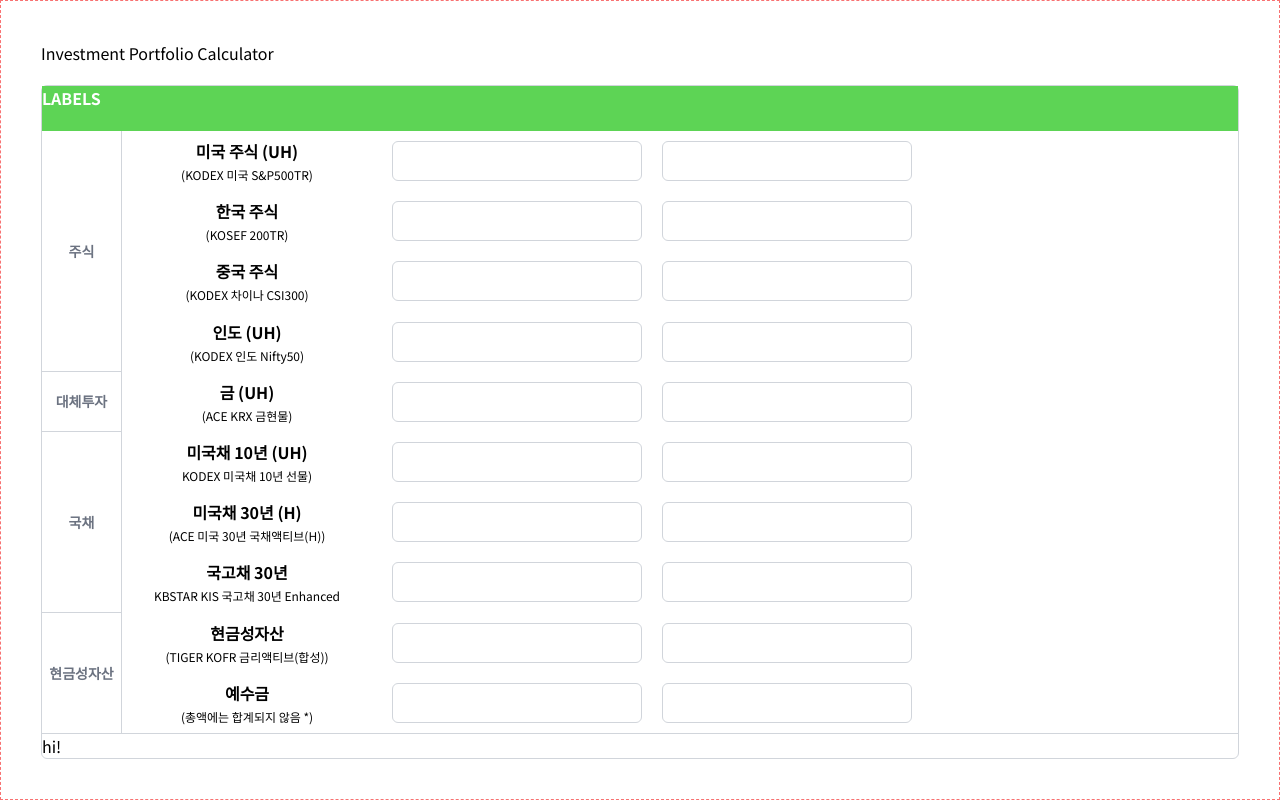
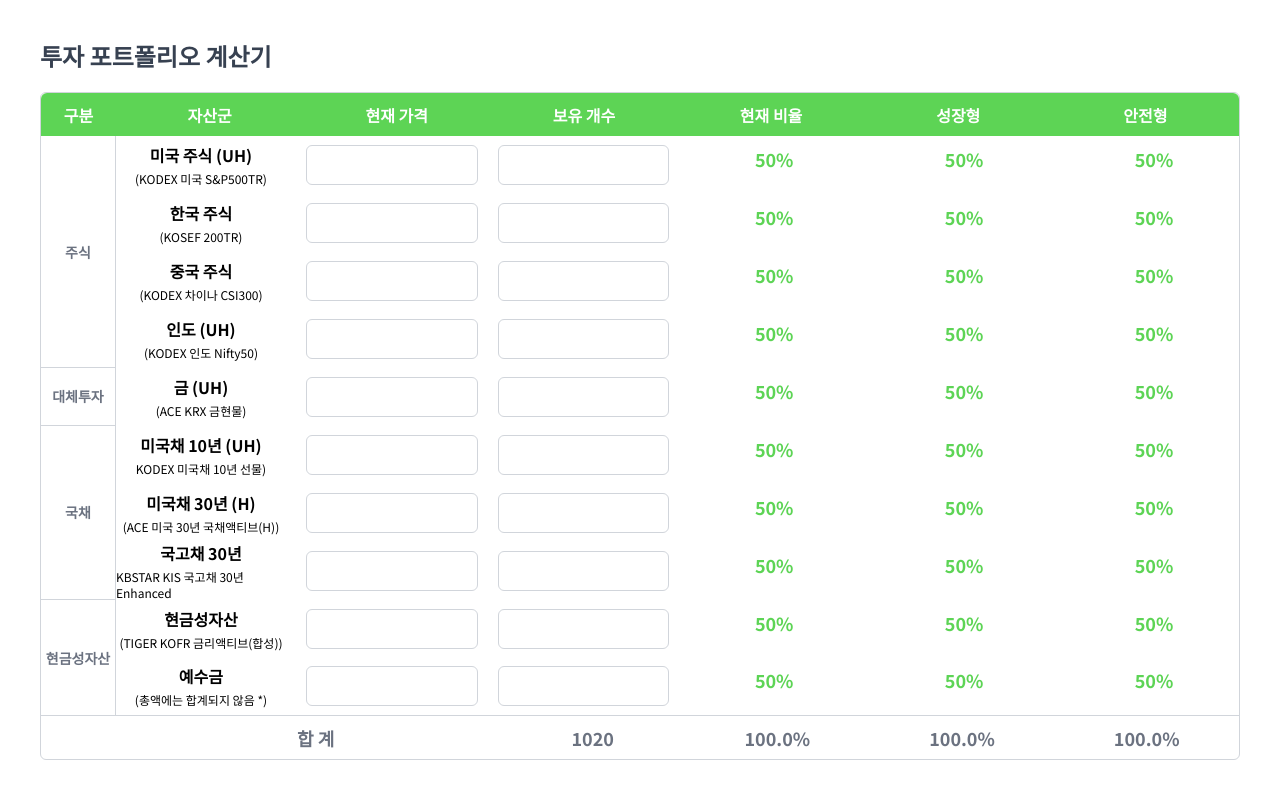
Before and after one commit to sqsung/investment-ratio-calculator, a Next.js app: page / in a window 1280 px wide. Built offline with nearby package versions, Linux system fonts and the light colour scheme.

Commit message:
Feat: set up initial UI layout

```diff
--- a/src/app/globals.css
+++ b/src/app/globals.css
@@ -26,5 +26,5 @@ body {
 }
 
 .input {
-  @apply border rounded-md border-gray-300 w-[250px] outline-none [&:focus]:border-primary [&:focus]:border-2 transition
+  @apply border rounded-md border-gray-300 w-full outline-none [&:focus]:border-primary [&:focus]:border-2 transition
 }
--- a/src/app/page.tsx
+++ b/src/app/page.tsx
@@ -3,10 +3,20 @@ import { InvestmentInput } from "@/components/investment";
 
 export default function Home() {
   return (
-    <div className="debug-border h-screen p-10 flex flex-col gap-5">
-      <h1>Investment Portfolio Calculator</h1>
+    <div className="h-screen p-10 flex flex-col gap-5">
+      <h1 className="font-bold text-gray-700 text-2xl">투자 포트폴리오 계산기</h1>
       <div className="h-full flex flex-col border rounded-md border-gray-300">
-        <div className="h-[50px] w-full bg-primary text-white font-bold">LABELS</div>
+        <div className="rounded-t-md flex h-[50px] w-full bg-primary text-white font-bold">
+          <p className="w-[80px] h-full flex justify-center items-center">구분</p>
+          <div className="flex w-full justify-between">
+            <p className="w-full h-full flex justify-center items-center">자산군</p>
+            <p className="w-full h-full flex justify-center items-center">현재 가격</p>
+            <p className="w-full h-full flex justify-center items-center">보유 개수</p>
+            <p className="w-full h-full flex justify-center items-center">현재 비율</p>
+            <p className="w-full h-full flex justify-center items-center">성장형</p>
+            <p className="w-full h-full flex justify-center items-center">안전형</p>
+          </div>
+        </div>
         <div className="h-full flex">
           <div className="grid grid-rows-[4fr,1fr,3fr,2fr] w-[80px] h-full text-sm text-gray-500 font-bold">
             <p className="h-full flex justify-center items-center border-r border-b border-gray-300">주식</p>
@@ -14,7 +24,7 @@ export default function Home() {
             <p className="h-full flex justify-center items-center border-r border-b border-gray-300">국채</p>
             <p className="h-full flex justify-center items-center border-r border-gray-300">현금성자산</p>
           </div>
-          <div className="flex flex-col h-full justify-around">
+          <div className="w-full flex flex-col h-full justify-around">
             <InvestmentInput mainLabel="미국 주식 (UH)" subLabel="(KODEX 미국 S&P500TR)" />
             <InvestmentInput mainLabel="한국 주식" subLabel="(KOSEF 200TR)" />
             <InvestmentInput mainLabel="중국 주식" subLabel="(KODEX 차이나 CSI300)" />
@@ -27,7 +37,13 @@ export default function Home() {
             <InvestmentInput mainLabel="예수금" subLabel="(총액에는 합계되지 않음 *)" />
           </div>
         </div>
-        <div className="border-t border-gray-300">hi!</div>
+        <div className="pl-[90px] h-[50px] border-t border-gray-300 grid grid-cols-[2fr,1fr,1fr,1fr,1fr] text-lg font-bold text-gray-500">
+          <p className="w-full h-full flex justify-center items-center">합 계</p>
+          <p className="w-full h-full flex justify-center items-center">1020</p>
+          <p className="w-full h-full flex justify-center items-center">100.0%</p>
+          <p className="w-full h-full flex justify-center items-center">100.0%</p>
+          <p className="w-full h-full flex justify-center items-center">100.0%</p>
+        </div>
       </div>
     </div>
   );
--- a/src/components/investment/InvestmentInput.tsx
+++ b/src/components/investment/InvestmentInput.tsx
@@ -5,13 +5,16 @@ interface InvestmentInputProps {
 
 export default function InvestmentInput({ mainLabel, subLabel = "" }: InvestmentInputProps) {
   return (
-    <div className="flex gap-5">
-      <div className="w-[250px] flex flex-col items-center gap-1 h-[40px] justify-center">
+    <div className="flex gap-5 w-full justify-around">
+      <div className="w-full flex flex-col items-center gap-1 h-[40px] justify-center">
         <p className="font-bold">{mainLabel}</p>
         <p className="text-xs">{subLabel}</p>
       </div>
       <input type="number" className="input"></input>
       <input type="number" className="input"></input>
+      <p className="w-full text-center font-bold text-lg text-primary">50%</p>
+      <p className="w-full text-center font-bold text-lg text-primary">50%</p>
+      <p className="w-full text-center font-bold text-lg text-primary">50%</p>
     </div>
   );
 }
```
